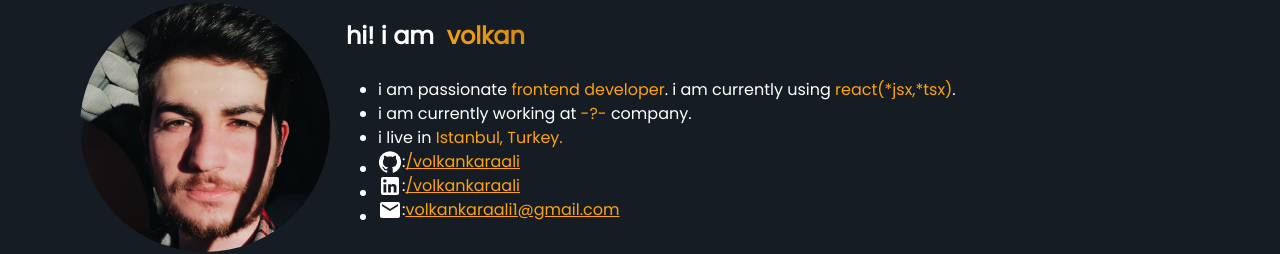
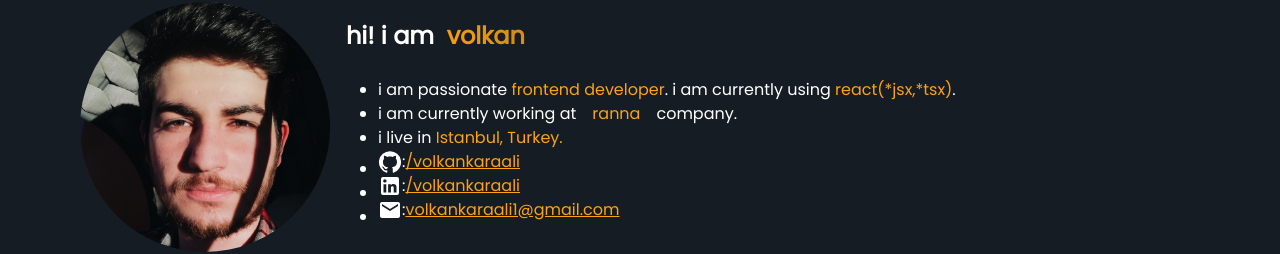
Before and after one commit to volkankaraali/portfolio, a Next.js app: page / in a window 1280 px wide. Shown: the part 124-378 px from the top of the page. Built offline with nearby package versions, Linux system fonts and the light colour scheme.

Commit message:
update:job

```diff
--- a/src/components/Infos/index.tsx
+++ b/src/components/Infos/index.tsx
@@ -79,7 +79,31 @@ function Infos() {
             i am passionate <Typography color="primary" component="span">frontend developer</Typography>. i am currently using <Typography color="primary" component="span">react(*jsx,*tsx)</Typography>.
           </Box>
           <Box component="li">
-            i am currently working at <Typography component="span" color="primary">-?-</Typography> company.
+            i am currently working at
+            <Typography
+              sx={{
+                px: 1,
+                borderRadius: 1,
+                mx: 1,
+                textDecoration: 'none',
+                background: "linear-gradient(to left, transparent 50%, #000 50%) right",
+                backgroundSize: "200%",
+                transition: "all .5s linear",
+                ":hover": {
+                  color: "#C60025",
+                  backgroundPosition: 'left'
+                },
+
+
+              }}
+              component="a"
+              href="https://www.ranna.com.tr"
+              target='_blank'
+              color="primary"
+            >
+              ranna
+            </Typography>
+            company.
           </Box>
           <Box component="li">
             i live in <Typography component="span" color="primary">Istanbul, Turkey.</Typography>
@@ -102,7 +126,7 @@ function Infos() {
         </Box>
       </Box>
 
-    </Box>
+    </Box >
   )
 }
 
```
